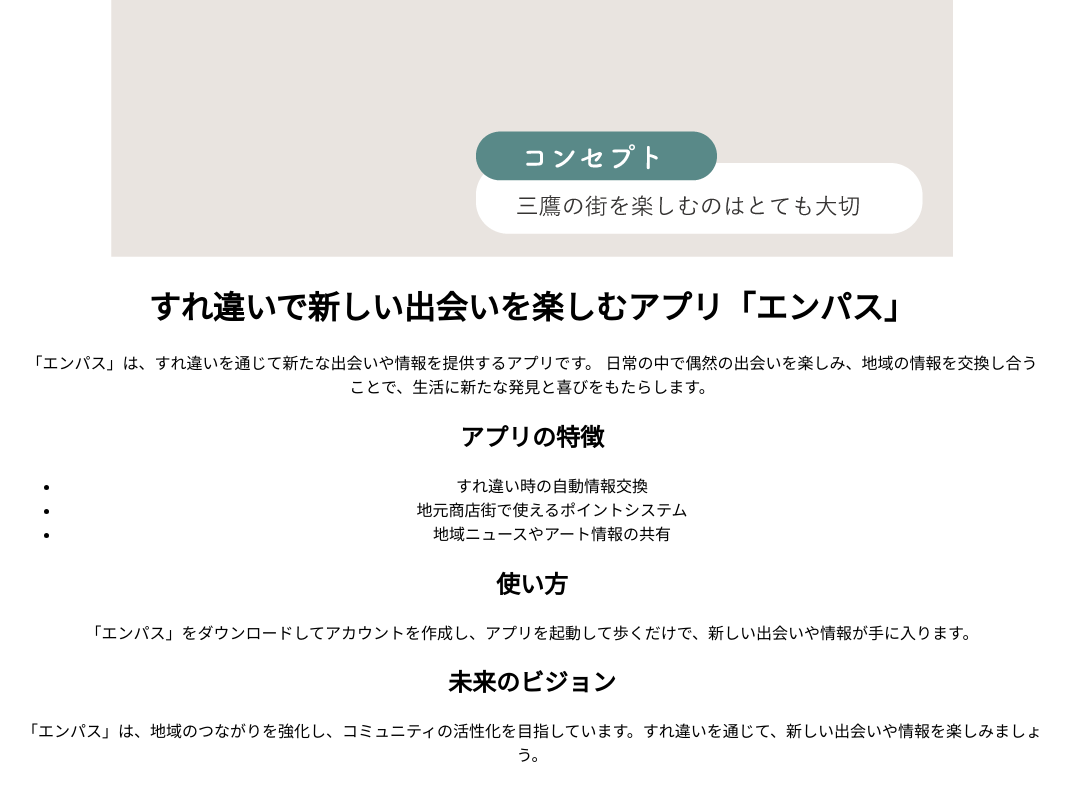
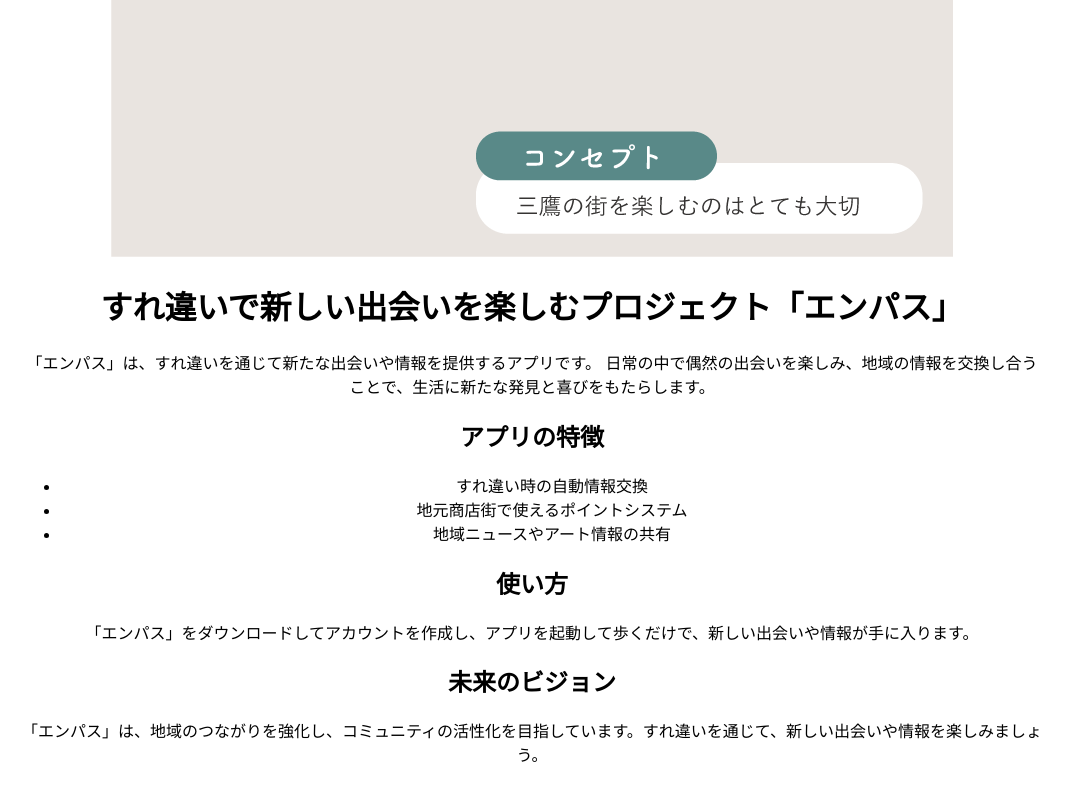
Before and after one commit to kensuke1234/my-first-static-web-app, a website: page src/index.html in a window 1280 px wide. Shown: the part 957-1757 px from the top of the page, without its empty margins (108-1178 px from the left). Drawn offline with Linux system fonts and the light colour scheme; a web font is replaced by a local one.

Commit message:
Update index.html

```diff
--- a/src/index.html
+++ b/src/index.html
@@ -49,7 +49,7 @@
       </div>
       <div id="main_c">
         <div class="inner">
-          <h1>すれ違いで新しい出会いを楽しむアプリ「エンパス」</h1>
+          <h1>すれ違いで新しい出会いを楽しむプロジェクト「エンパス」</h1>
           <p class="maincatch">
             「エンパス」は、すれ違いを通じて新たな出会いや情報を提供するアプリです。
             日常の中で偶然の出会いを楽しみ、地域の情報を交換し合うことで、生活に新たな発見と喜びをもたらします。
```
